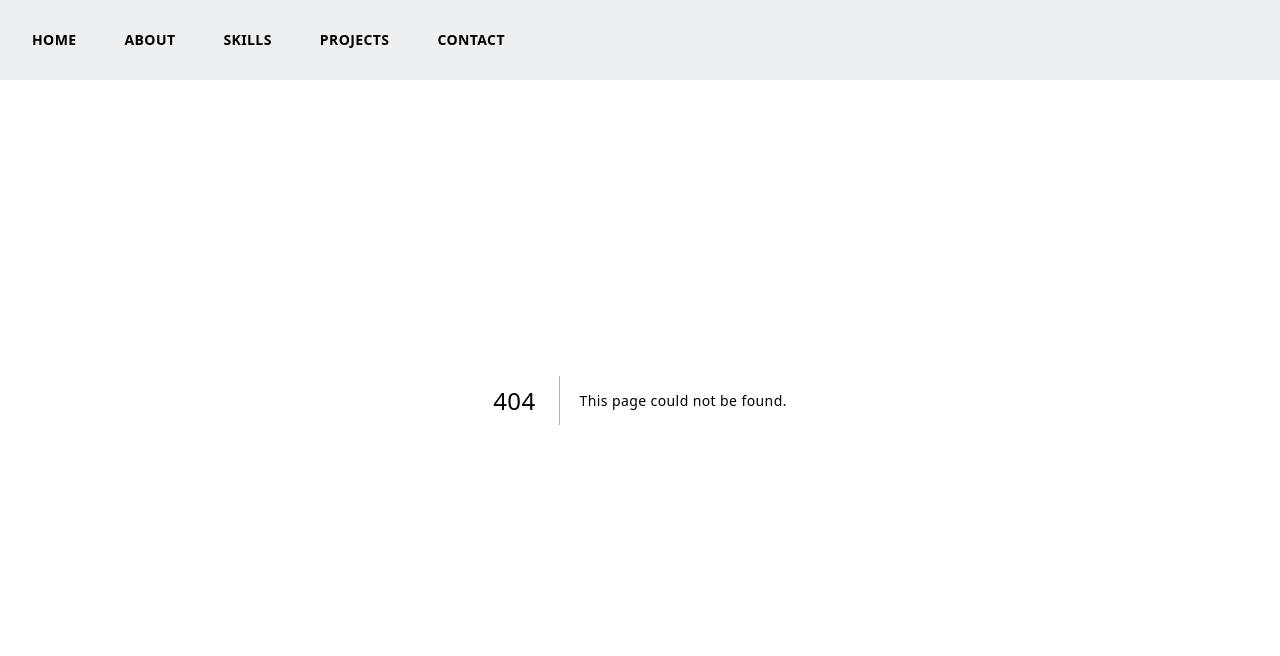
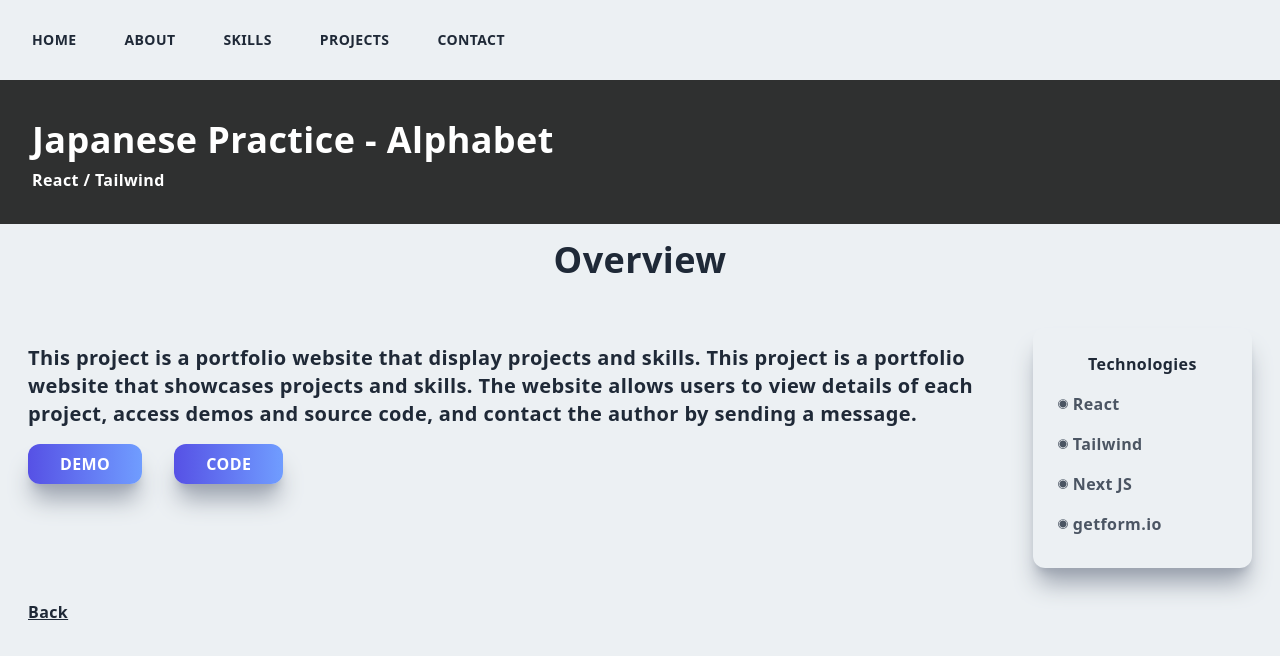
Before and after one commit to kmk00/Portfolio-website, a Next.js app: page /portfolio in a window 1280 px wide. Before the commit this address had no page. Shown: the top 656 px of the page. Built offline with nearby package versions, Linux system fonts and the light colour scheme.

Commit message:
Add memory game

```diff
--- a/components/Projects.js
+++ b/components/Projects.js
@@ -26,11 +26,12 @@ export const Projects = () => {
             backgroundImg={portfolioSiteImg}
             projectUrl="/portfolio"
           />
-          {/* <ProjectItem
+          <ProjectItem
             title="User Dashboard Panel"
             backgroundImg={dashboardImg}
             projectUrl="/dashboard"
           />
+          {/*
           <ProjectItem
             title="Message Me - Text App"
             backgroundImg={messageMeImg}
--- /dev/null
+++ b/pages/dashboard.js
@@ -0,0 +1,58 @@
+import Image from "next/image";
+import Link from "next/link";
+import React from "react";
+import { IoIosRadioButtonOn } from "react-icons/io";
+
+function dashboard() {
+  return (
+    <div className="w-full flex-col flex items-center">
+      <div className="mt-20 w-full text-white bg-black/80 z-10 p-8">
+        <h2 className="py-2">Japanese Practice - Alphabet</h2>
+        <h3>React / Tailwind</h3>
+      </div>
+      <h2 className="p-4">Overview</h2>
+
+      <div className="max-w-[1240px] mx-auto p-2 grid md:grid-cols-5 gap-8 pt-8">
+        <div className="col-span-4">
+          <p className="text-xl mt-4">
+            This project is a portfolio website that display projects and
+            skills. This project is a portfolio website that showcases projects
+            and skills. The website allows users to view details of each
+            project, access demos and source code, and contact the author by
+            sending a message.
+          </p>
+          <Link href="https://pokecard-memory.netlify.app/">
+            <button className="px-8 py-2 mt-4 mr-8">Demo</button>
+          </Link>
+          <Link href="https://github.com/kmk00/portfolio-website">
+            <button className="px-8 py-2 mt-4">Code</button>
+          </Link>
+        </div>
+        <div className="col-span-4 md:col-span-1 shadow-xl shadow-gray-400 rounded-xl p-4">
+          <div className="p-2">
+            <p className="text-center font-bold pb-2">Technologies</p>
+            <div className="grid grid-cols-3 md:grid-cols-1">
+              <p className="text-gray-600 py-2 flex items-center">
+                <IoIosRadioButtonOn className="pr-1" /> React
+              </p>
+              <p className="text-gray-600 py-2 flex items-center">
+                <IoIosRadioButtonOn className="pr-1" /> Tailwind
+              </p>
+              <p className="text-gray-600 py-2 flex items-center">
+                <IoIosRadioButtonOn className="pr-1" /> Next JS
+              </p>
+              <p className="text-gray-600 py-2 flex items-center">
+                <IoIosRadioButtonOn className="pr-1" /> getform.io
+              </p>
+            </div>
+          </div>
+        </div>
+        <Link href="/#projects">
+          <p className="underline cursor-pointer">Back</p>
+        </Link>
+      </div>
+    </div>
+  );
+}
+
+export default dashboard;
--- a/pages/memoryGame.js
+++ b/pages/memoryGame.js
@@ -5,11 +5,11 @@ import { IoIosRadioButtonOn } from "react-icons/io";
 import pokecardImg1 from "./../public/assets/projects/pokecard/pokecard.png";
 import pokecardImg2 from "./../public/assets/projects/pokecard/pokecard1.png";
 
-function japanese() {
+function memoryGame() {
   return (
     <div className="w-full flex-col flex items-center">
       <div className="mt-20 w-full text-white bg-black/80 z-10 p-8">
-        <h2 className="py-2">Japanese Practice - Alphabet</h2>
+        <h2 className="py-2">Memory Card Game</h2>
         <h3>React / Tailwind / Firebase</h3>
       </div>
       <h2 className="p-4">Overview</h2>
@@ -74,4 +74,4 @@ function japanese() {
   );
 }
 
-export default japanese;
+export default memoryGame;
--- /dev/null
+++ b/pages/portfolio.js
@@ -0,0 +1,58 @@
+import Image from "next/image";
+import Link from "next/link";
+import React from "react";
+import { IoIosRadioButtonOn } from "react-icons/io";
+
+function portfolio() {
+  return (
+    <div className="w-full flex-col flex items-center">
+      <div className="mt-20 w-full text-white bg-black/80 z-10 p-8">
+        <h2 className="py-2">Japanese Practice - Alphabet</h2>
+        <h3>React / Tailwind</h3>
+      </div>
+      <h2 className="p-4">Overview</h2>
+
+      <div className="max-w-[1240px] mx-auto p-2 grid md:grid-cols-5 gap-8 pt-8">
+        <div className="col-span-4">
+          <p className="text-xl mt-4">
+            This project is a portfolio website that display projects and
+            skills. This project is a portfolio website that showcases projects
+            and skills. The website allows users to view details of each
+            project, access demos and source code, and contact the author by
+            sending a message.
+          </p>
+          <Link href="https://pokecard-memory.netlify.app/">
+            <button className="px-8 py-2 mt-4 mr-8">Demo</button>
+          </Link>
+          <Link href="https://github.com/kmk00/portfolio-website">
+            <button className="px-8 py-2 mt-4">Code</button>
+          </Link>
+        </div>
+        <div className="col-span-4 md:col-span-1 shadow-xl shadow-gray-400 rounded-xl p-4">
+          <div className="p-2">
+            <p className="text-center font-bold pb-2">Technologies</p>
+            <div className="grid grid-cols-3 md:grid-cols-1">
+              <p className="text-gray-600 py-2 flex items-center">
+                <IoIosRadioButtonOn className="pr-1" /> React
+              </p>
+              <p className="text-gray-600 py-2 flex items-center">
+                <IoIosRadioButtonOn className="pr-1" /> Tailwind
+              </p>
+              <p className="text-gray-600 py-2 flex items-center">
+                <IoIosRadioButtonOn className="pr-1" /> Next JS
+              </p>
+              <p className="text-gray-600 py-2 flex items-center">
+                <IoIosRadioButtonOn className="pr-1" /> getform.io
+              </p>
+            </div>
+          </div>
+        </div>
+        <Link href="/#projects">
+          <p className="underline cursor-pointer">Back</p>
+        </Link>
+      </div>
+    </div>
+  );
+}
+
+export default portfolio;
```
